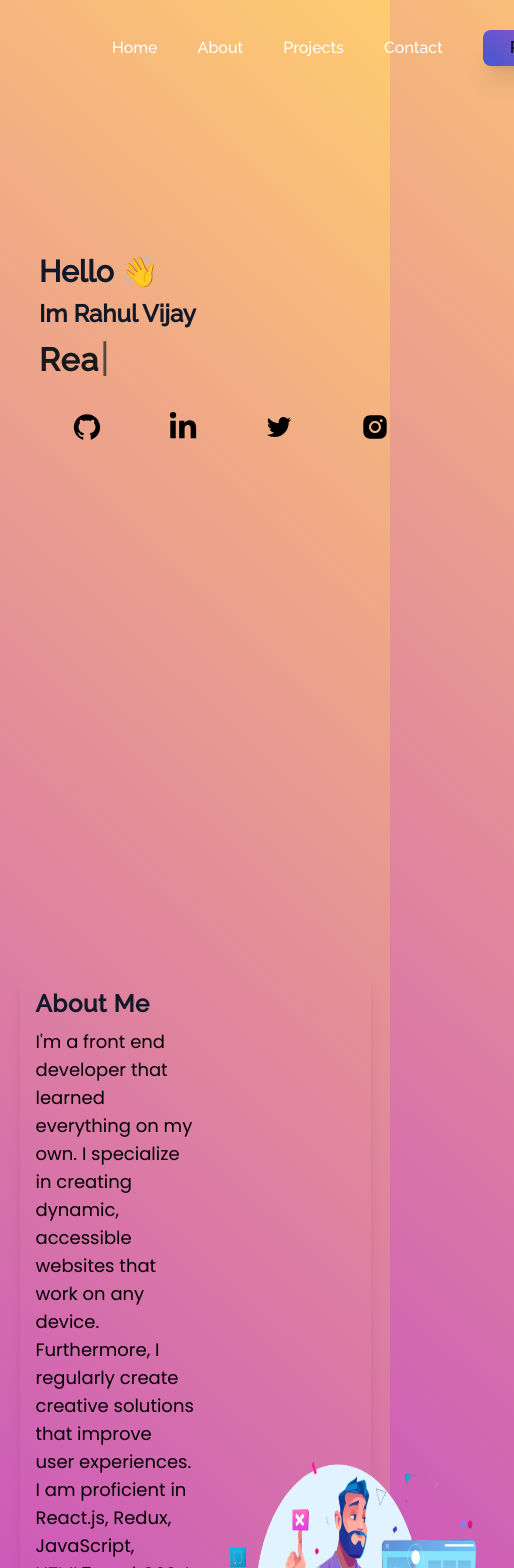
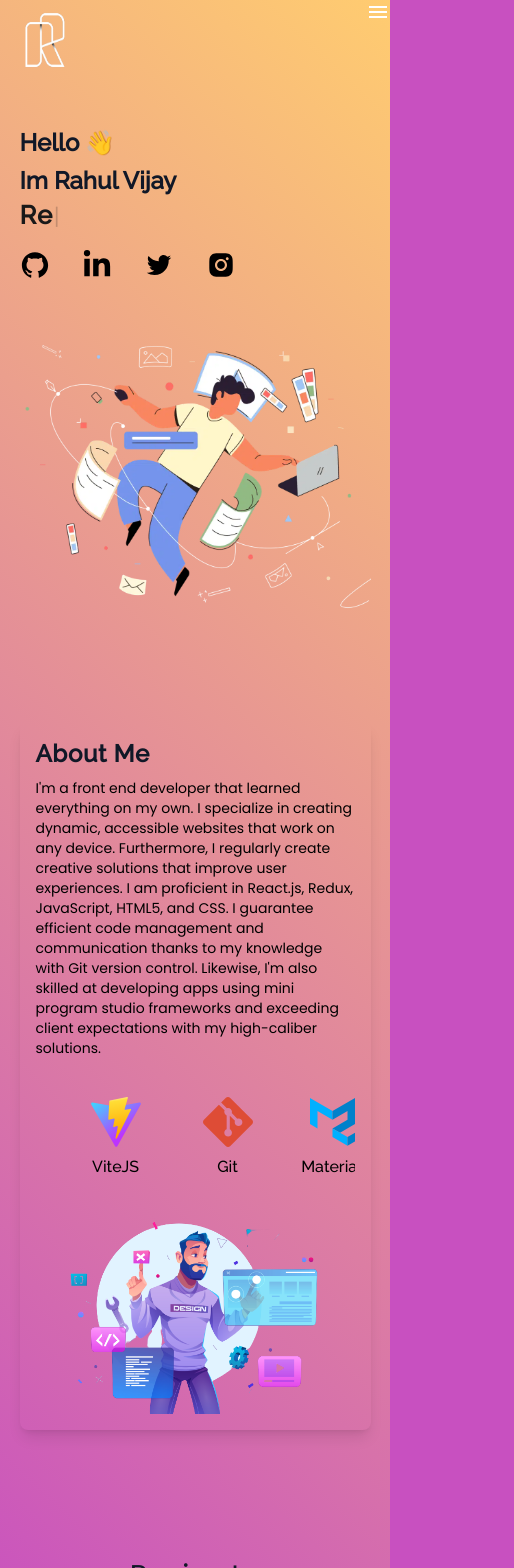
Before and after one commit to rahulvijay81/portfolio, a React (Vite) app: page / in a window 390 px wide. Shown: the top 1568 px of the page, 514 px wide, since content can reach past the window. Built offline with nearby package versions, Linux system fonts and the light colour scheme.

Commit message:
tailwind mobile

```diff
--- a/src/App.css
+++ b/src/App.css
@@ -119,11 +119,6 @@ html {
   }
 }
 
-/* @media (max-width: 767px) {
-  .cursor{
-    display: none;
-  }
-} */
 
 .Typewriter__wrapper {
   font-size: 2em !important;
@@ -135,3 +130,18 @@ html {
   font-size: 2.4em !important;
   color: #191919 !important;
 }
+@media (max-width: 767px) {
+  /* .cursor{
+    display: none;
+  } */
+  .Typewriter__wrapper {
+    font-size: 1.6em !important;
+    color: #191919 !important;
+    font-weight: 600 !important;
+    letter-spacing: 1px !important;
+  }
+  .Typewriter__cursor {
+    font-size: 1.4em !important;
+    color: #191919 !important;
+  }
+}
--- a/src/components/Header.jsx
+++ b/src/components/Header.jsx
@@ -5,6 +5,7 @@ import { Link, Events, scrollSpy } from "react-scroll";
 const Header = () => {
   const [isScrolling, setisScrolling] = useState(false);
   const [activeSection, setActiveSection] = useState(null);
+  const [mobileMenuOpen, setMobileMenuOpen] = useState(false); // State for mobile menu visibility
 
   useEffect(() => {
     const handleScroll = () => {
@@ -26,11 +27,14 @@ const Header = () => {
     };
   }, []);
 
+  const toggleMobileMenu = () => {
+    setMobileMenuOpen(!mobileMenuOpen);
+  };
+
   return (
     <header
-      className={`flex items-center justify-between w-full px-28 pt-2 fixed top-0 z-50 transition-all text-base ${
-        isScrolling ? "sticky" : ""
-      }`}
+      className={`flex lg:items-center justify-between w-full lg:px-28 lg:pt-2 fixed top-0 z-50 transition-all text-base sm:px-4
+      ${isScrolling ? "sticky" : ""}`}
     >
       <div>
         <img
@@ -39,8 +43,8 @@ const Header = () => {
           alt=""
         />
       </div>
-      <nav>
-        <div className="flex items-center space-x-4 gap-6">
+      <nav className="lg:block hidden">
+        <div className="lg:flex lg:flex-row items-center space-x-4 lg:gap-6 sm:gap-4 sm:flex sm:flex-col cursor-pointer">
           <Link
             activeClass="active"
             spy={true}
@@ -120,6 +124,108 @@ const Header = () => {
           </div>
         </div>
       </nav>
+      <div className="lg:hidden block"> {/* Show on small screens */}
+        <button
+          className="block text-white hover:text-gray-900 focus:outline-none"
+          onClick={toggleMobileMenu}
+        >
+          {/* Hamburger icon */}
+          <svg
+            className="w-6 h-6 fill-current"
+            viewBox="0 0 24 24"
+            xmlns="http://www.w3.org/2000/svg"
+          >
+            <path
+              fillRule="evenodd"
+              d="M3 18h18v-2H3v2zm0-5h18v-2H3v2zm0-7v2h18V6H3z"
+            />
+          </svg>
+        </button>
+      </div>
+      {/* Mobile menu */}
+      {mobileMenuOpen && (
+        <nav className="lg:hidden block absolute top-full left-0 w-full bg-white">
+          <div className="flex flex-col items-center space-y-4 py-4">
+            <Link
+              activeClass="active"
+              spy={true}
+              smooth={true}
+              offset={-250}
+              duration={500}
+              to="Home-section"
+            >
+              <p
+                className={
+                  activeSection === "Home-section"
+                    ? "active"
+                    : "text-black hover:text-gray-900"
+                }
+              >
+                Home
+              </p>
+            </Link>
+            <Link
+              activeClass="active"
+              spy={true}
+              smooth={true}
+              offset={-150}
+              duration={500}
+              to="About-section"
+            >
+              <p
+                className={
+                  activeSection === "About-section"
+                    ? "active"
+                    : "text-black hover:text-gray-900"
+                }
+              >
+                About
+              </p>
+            </Link>
+            <Link
+              activeClass="active"
+              spy={true}
+              smooth={true}
+              offset={-150}
+              duration={500}
+              to="Project-section"
+            >
+              <p
+                className={
+                  activeSection === "Project-section"
+                    ? "active"
+                    : "text-black hover:text-gray-900"
+                }
+              >
+                Projects
+              </p>
+            </Link>
+            <Link
+              activeClass="active"
+              spy={true}
+              smooth={true}
+              offset={50}
+              duration={500}
+              to="Contact-section"
+            >
+              <p
+                className={
+                  activeSection === "Contact-section"
+                    ? "active"
+                    : "text-black hover:text-gray-900"
+                }
+              >
+                Contact
+              </p>
+            </Link>
+            <div>
+              <button className="w-[120px] button-UI text-gray-900 hover:text-white font-bold py-1.5 px-4 rounded-lg tracking-wider shadow-xl">
+                Resume
+              </button>
+            </div>
+          </div>
+        </nav>
+      )}
     </header>
   );
 };
--- a/src/pages/About.jsx
+++ b/src/pages/About.jsx
@@ -8,13 +8,13 @@ import AboutImage from "../Assets/images/AboutImage.png";
 function About() {
   const { about } = UserData;
   return (
-    <div className="w-full h-screen">
-      <div className="flex items-center justify-between bg-transparent rounded-lg shadow-lg p-4 w-[90%] mx-auto">
-        <div className="flex flex-col w-[50%]">
+    <div className="w-full h-auto mb-24 sm:mb-0 md:h-screen">
+      <div className="flex md:items-center flex-col justify-between bg-transparent rounded-lg shadow-lg p-4 w-[90%] mx-auto md:flex-row">
+        <div className="flex flex-col w-full md:w-[50%]">
           <p className="text-2xl font-semibold text-gray-900 tracking-wide pb-2">
             About Me
           </p>
-          <p className="text-lg font-poppins">{about}</p>
+          <p className="text-sm md:text-lg font-poppins">{about}</p>
           <div className="mt-8">
             <Marquee
               gradient={false}
@@ -42,7 +42,7 @@ function About() {
         </div>
 
         <img
-          className="max-w[500px] h-[350px] bg-no-repeat bg-cover bg-center"
+          className="max-w[500px] lg:h-[350px] bg-no-repeat bg-cover bg-center mt-4 lg:mt-0"
           src={AboutImage}
           alt=""
         />
--- a/src/pages/Contact.jsx
+++ b/src/pages/Contact.jsx
@@ -1,12 +1,12 @@
 
 function Contact() {
   return (
-    <div className="w-full h-screen flex items-center justify-center">
+    <div className="w-full mb-24 md:h-screen flex items-center justify-center">
       <div className="flex items-center justify-center flex-col ">
-        <h2 className="pt-12 text-center text-5xl text-gray-900 tracking-wider pb-6">
+        <h2 className="pt-12 text-center text-3xl lg:text-5xl text-gray-900 tracking-wider pb-6">
           Get In Touch
         </h2>
-        <p className="w-[50%] mx-auto text-lg text-gray-900 pb-6 tracking-wider text-center font-poppins">
+        <p className="lg:w-[50%] px-2 mx-auto text-sm text-gray-900 pb-6 tracking-wider text-center font-poppins">
           I'd love to connect and explore exciting opportunities with you!
           Whether you have interesting projects, creative ideas, or just want to
           chat, please don't hesitate to reach out. My inbox is open 24/7!
--- a/src/pages/Home.jsx
+++ b/src/pages/Home.jsx
@@ -20,10 +20,10 @@ function Home() {
   };
 
   return (
-    <div className="w-full h-screen">
-      <div className="flex items-center justify-between mt-32 mx-auto w-[80%]">
-        <div>
-          <h2 className="text-3xl font-semibold text-gray-900 leading-tight">
+    <div className="w-full h-auto mb-28 sm:mb-0 md:h-screen">
+      <div className="w-[90%] flex items-center flex-col lg:justify-between mt-32 sm:flex-row mx-auto lg:w-[80%]  ">
+        <div className="w-full">
+          <h2 className="lg:text-3xl text-2xl font-semibold text-gray-900 leading-tight">
             Hello <span className="wave">👋</span>
           </h2>
           <h2 className="pt-2 text-2xl font-semibold text-gray-900 leading-tight">
@@ -31,12 +31,12 @@ function Home() {
           </h2>
           <TypewriterText />
 
-          <div className="flex mt-4">
+          <div className="flex mt-4 gap-8 lg:gap-0">
             {socialMedia.map((data, index) => {
               const IconComponent = socialMediaIcons[data.icon];
               return (
                 <button
-                  className="flex items-center justify-center w-24 h-12 bg-transparent border-none rounded-lg hover:bg-white hover:bg-opacity-20 hover:shadow-lg hover:opacity-80"
+                  className="flex items-center justify-center lg:w-24 lg:h-12 bg-transparent border-none rounded-lg hover:bg-white hover:bg-opacity-20 hover:shadow-lg hover:opacity-80"
                   key={index}
                   onClick={() => window.open(data.url)}
                 >
@@ -49,7 +49,7 @@ function Home() {
 
         <div className="mt-12">
           <img
-            className="max-w[550px] h-[400px] bg-no-repeat bg-cover bg-center"
+            className="max-w[550px] lg:h-[400px] bg-no-repeat bg-cover bg-center"
             src={imagedeveloper}
             alt=""
           />
--- a/src/pages/Project.jsx
+++ b/src/pages/Project.jsx
@@ -3,13 +3,13 @@ import { FaLocationArrow } from "react-icons/fa";
 
 function Project() {
   return (
-    <div className="w-full h-screen">
+    <div className="w-full h-auto mb-24 sm:mb-0 md:h-screen">
       <div>
         <p className="w-[50%] pb-10 mx-auto text-3xl font-poppins text-gray-900 pt-8 tracking-wider text-center font-poppins">
           Projects
         </p>
       </div>
-      <div className="w-[90%] mx-auto mb-8 grid grid-cols-1 gap-8 md:grid-cols-2">
+      <div className="w-[90%] mx-auto mb-2 sm:mb-8 grid grid-cols-1 gap-8 md:grid-cols-2">
         <Cards />
       </div>
       <div className="w-[90%] mx-auto">
```
